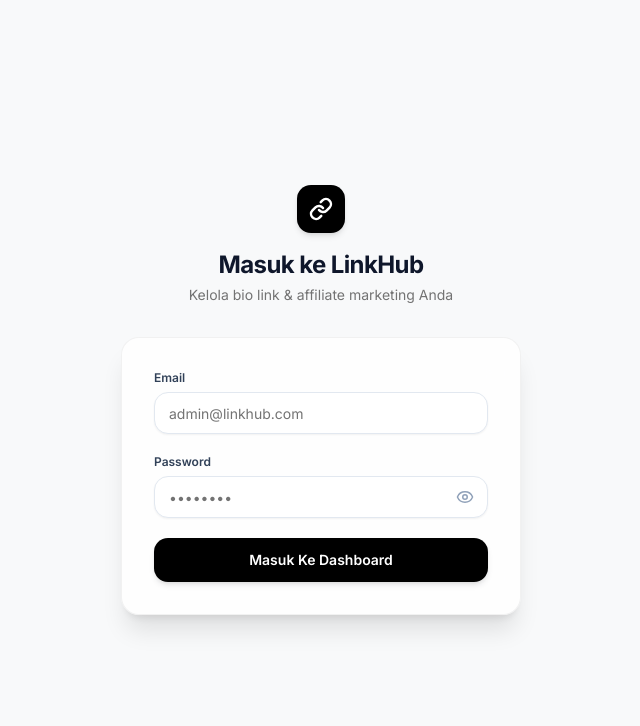
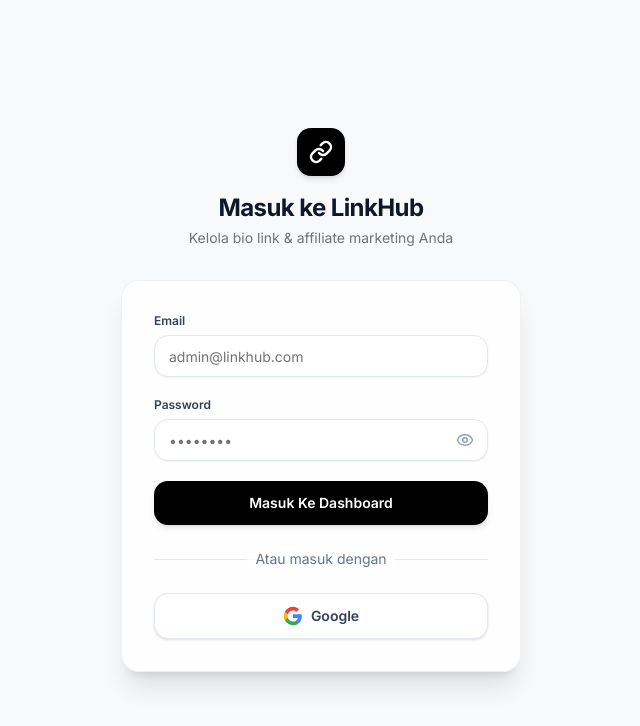
Before and after one commit to Kajabbej/linkhub, a Next.js app: page /login in a window 1280 px wide. Shown: the top 726 px of the page, without its empty margins (319-959 px from the left). Built offline with nearby package versions, Linux system fonts and the light colour scheme; no server answers.

Commit message:
feat: implement google oauth login logic and ui button

```diff
--- a/src/app/login/page.tsx
+++ b/src/app/login/page.tsx
@@ -1,13 +1,13 @@
 "use client";
 
-import { useState } from "react";
+import { useState, useEffect } from "react";
 import { useForm } from "react-hook-form";
 import { zodResolver } from "@hookform/resolvers/zod";
 import * as zod from "zod";
 import { motion } from "framer-motion";
 import { useRouter } from "next/navigation";
 import { supabase } from "@/lib/supabase";
-import { setSession } from "@/lib/auth";
+import { setSession, clearSession } from "@/lib/auth";
 import { Input } from "@/components/ui/input";
 import { Label } from "@/components/ui/label";
 import { Link as LinkIcon, Loader2, AlertCircle, Eye, EyeOff } from "lucide-react";
@@ -43,6 +43,64 @@
   const [isLoading, setIsLoading] = useState(false);
   const [showPassword, setShowPassword] = useState(false);
   const [errorMessage, setErrorMessage] = useState<string | null>(null);
+
+  useEffect(() => {
+    const checkOAuthSession = async () => {
+      const { data: { session } } = await supabase.auth.getSession();
+      if (session?.user?.email) {
+        setIsLoading(true);
+        try {
+          const { data, error } = await supabase
+            .from("users")
+            .select("id, name, email, role")
+            .eq("email", session.user.email)
+            .single();
+
+          if (error || !data || data.role !== "admin") {
+            setErrorMessage("Akun Google ini tidak memiliki akses Admin.");
+            await supabase.auth.signOut();
+            setIsLoading(false);
+            return;
+          }
+
+          setSession(data.id, data.email, data.name);
+          router.push("/admin");
+          router.refresh();
+        } catch (err) {
+          setErrorMessage("Terjadi kesalahan saat memverifikasi akun Google.");
+          setIsLoading(false);
+        }
+      }
+    };
+    checkOAuthSession();
+
+    const { data: authListener } = supabase.auth.onAuthStateChange(async (event, session) => {
+      if (event === 'SIGNED_IN' && session) {
+        checkOAuthSession();
+      }
+    });
+
+    return () => {
+      authListener.subscription.unsubscribe();
+    };
+  }, [router]);
+
+  const handleGoogleLogin = async () => {
+    setIsLoading(true);
+    setErrorMessage(null);
+    try {
+      const { error } = await supabase.auth.signInWithOAuth({
+        provider: 'google',
+        options: {
+          redirectTo: `${window.location.origin}/login`
+        }
+      });
+      if (error) throw error;
+    } catch (err) {
+      setErrorMessage("Gagal menghubungkan ke Google.");
+      setIsLoading(false);
+    }
+  };
 
   const {
     register,
@@ -235,6 +293,43 @@
               )}
             </button>
           </form>
+
+          {/* Google Login Button */}
+          <div className="relative my-6">
+            <div className="absolute inset-0 flex items-center">
+              <div className="w-full border-t border-slate-200"></div>
+            </div>
+            <div className="relative flex justify-center text-sm">
+              <span className="bg-white/80 px-2 text-slate-500 backdrop-blur-xl">Atau masuk dengan</span>
+            </div>
+          </div>
+
+          <button
+            type="button"
+            onClick={handleGoogleLogin}
+            disabled={isLoading}
+            className="flex w-full cursor-pointer items-center justify-center rounded-xl bg-white border border-slate-200 py-3 text-sm font-semibold text-slate-700 shadow-sm transition-all hover:bg-slate-50 active:scale-[0.98] disabled:pointer-events-none disabled:opacity-50"
+          >
+            <svg className="mr-2 h-5 w-5" viewBox="0 0 24 24">
+              <path
+                d="M22.56 12.25c0-.78-.07-1.53-.2-2.25H12v4.26h5.92c-.26 1.37-1.04 2.53-2.21 3.31v2.77h3.57c2.08-1.92 3.28-4.74 3.28-8.09z"
+                fill="#4285F4"
+              />
+              <path
+                d="M12 23c2.97 0 5.46-.98 7.28-2.66l-3.57-2.77c-.98.66-2.23 1.06-3.71 1.06-2.86 0-5.29-1.93-6.16-4.53H2.18v2.84C3.99 20.53 7.7 23 12 23z"
+                fill="#34A853"
+              />
+              <path
+                d="M5.84 14.09c-.22-.66-.35-1.36-.35-2.09s.13-1.43.35-2.09V7.07H2.18C1.43 8.55 1 10.22 1 12s.43 3.45 1.18 4.93l2.85-2.22.81-.62z"
+                fill="#FBBC05"
+              />
+              <path
+                d="M12 5.38c1.62 0 3.06.56 4.21 1.64l3.15-3.15C17.45 2.09 14.97 1 12 1 7.7 1 3.99 3.47 2.18 7.07l3.66 2.84c.87-2.6 3.3-4.53 6.16-4.53z"
+                fill="#EA4335"
+              />
+            </svg>
+            Google
+          </button>
         </div>
       </motion.div>
     </div>
```
